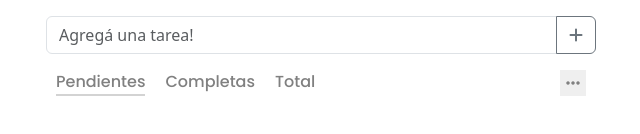
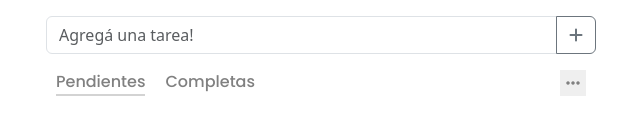
Before and after one commit to lucasdgnzlz/to-do-list, a website: page index.html in a window 1280 px wide. Shown: the part 168-302 px from the top of the page, 319-959 px from the left. Drawn offline with nearby package versions, Linux system fonts and the light colour scheme.

Commit message:
Oculta elemento

```diff
--- a/index.html
+++ b/index.html
@@ -52,7 +52,7 @@
               <p class="texto-opcion opcion-completas">Completas</p>
             </div>
             <div class="menu-opcion menu-opcion-total">
-              <p class="texto-opcion opcion-total">Total</p>
+              <p class="texto-opcion opcion-total" id="oculto">Total</p>
             </div>
           </div>
           <div class="contenedor-boton-agregar-lista">
```
